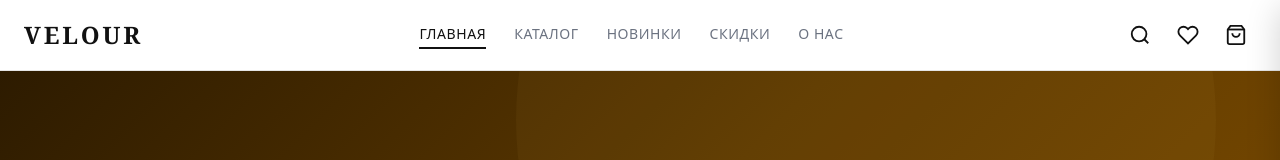
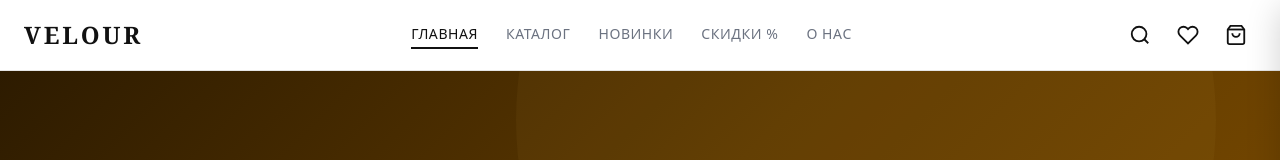
Before and after one commit to userKharkov/an-k-project, a plain HTML site: page index.html in a window 1280 px wide. Shown: the top 160 px of the page. Drawn offline with Linux system fonts and the light colour scheme.

Commit message:
Update index.html

```diff
--- a/index.html
+++ b/index.html
@@ -22,7 +22,7 @@
         <a href="index.html" class="nav__link nav__link--active">Главная</a>
         <a href="#" class="nav__link">Каталог</a>
         <a href="#new" class="nav__link">Новинки</a>
-        <a href="#sale" class="nav__link">Скидки</a>
+        <a href="#sale" class="nav__link">Скидки %</a>
         <a href="#" class="nav__link">О нас</a>
       </nav>
 
```
